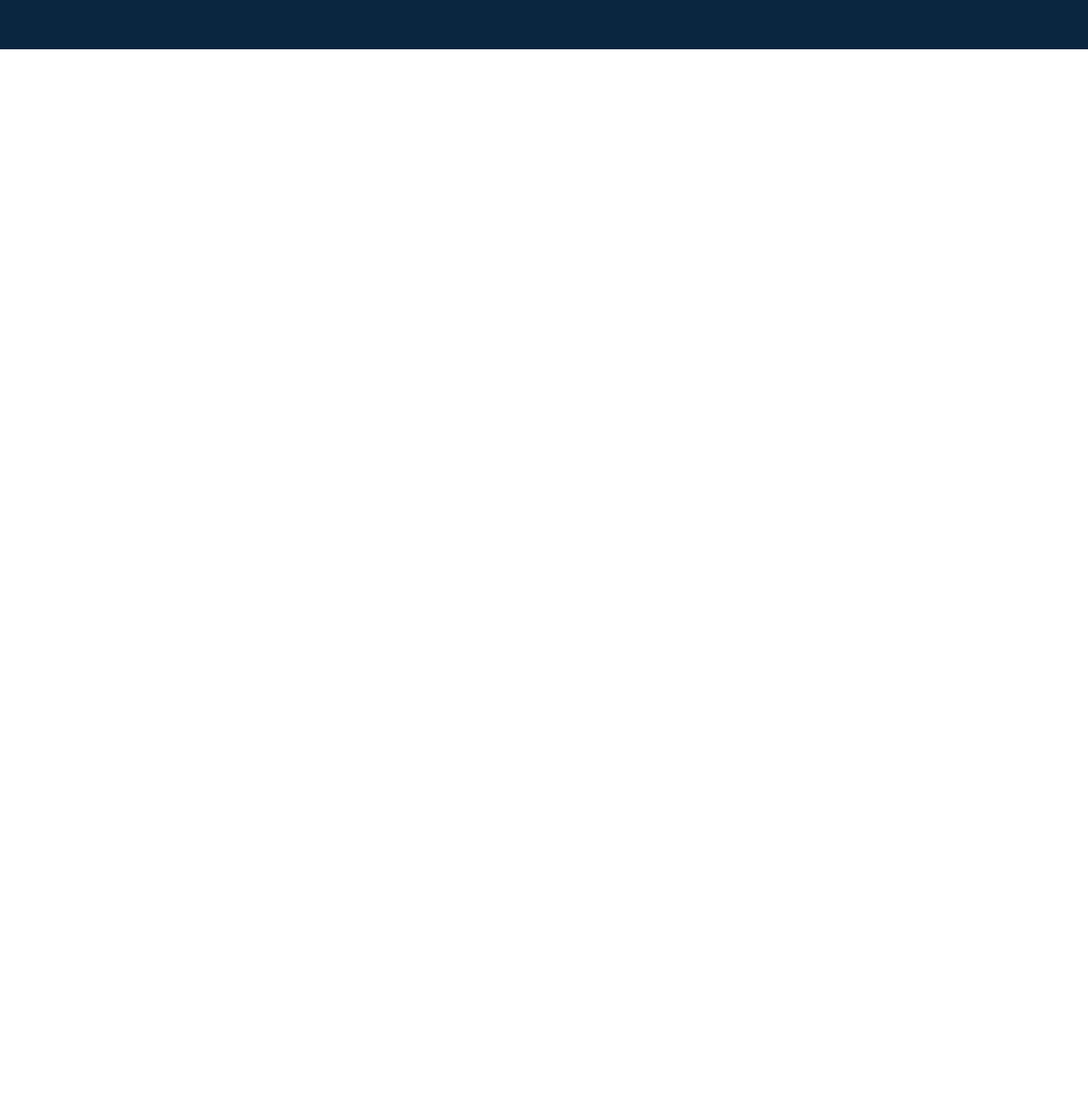
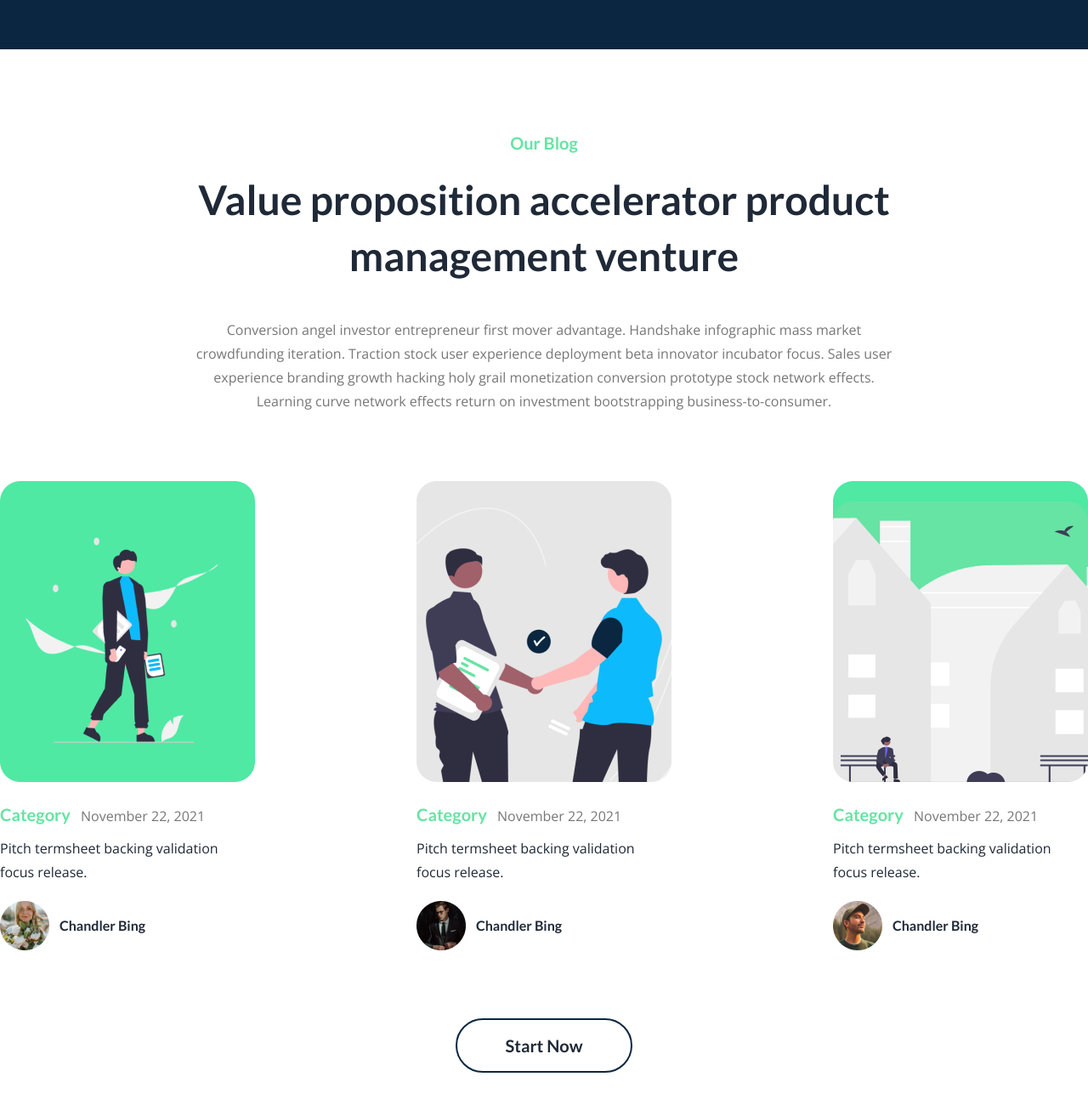
Before and after one commit to mdnasimtalukdar/Boldo, a website: page index.html in a window 1280 px wide. Shown: the part 9724-11024 px from the top of the page at 85% size. Before the commit the page ends 9782 px from the top, so only its background shows below. Drawn offline with nearby package versions, Linux system fonts and the light colour scheme.

Commit message:
Add blog section

```diff
--- a/index.html
+++ b/index.html
@@ -251,7 +251,7 @@
                     <img src="./Images/customer.png" alt="">
                     <div class="py-10 bg-white shadow-2xl rounded-2xl flex flex-col justify-center items-center w-64 absolute
                     right-[50%] top-[50%] translate-x-[50%]">
-                        <img src="/Images/Group 208.png" alt="">
+                        <img src="./Images/Group 208.png" alt="">
                         <div class="mt-5">
                             <h4 class="text-2xl font-bold font-Lato">30%</h4>
                             <p class="font-normal text-base text-gray font-OpenSans">More income in june</p>
@@ -421,6 +421,56 @@
             </div>
         </section>
         <!-- Our Values -->
+        <!-- Our Blog -->
+        <section class="py-24 max-xl:px-5">
+            <div class=" lg:w-[840px] mx-auto text-center">
+                <h3 class="font-Lato text-green text-xl font-bold">Our Blog</h3>
+                <h2 class="font-Lato text-5xl font-bold leading-snug mt-5 mb-10">Value proposition accelerator product <br> management venture</h2>
+                <p class="font-OpenSans text-base text-gray leading-7">Conversion angel investor entrepreneur first mover advantage. Handshake infographic mass market crowdfunding iteration. Traction stock user experience deployment beta innovator incubator focus. Sales user experience branding growth hacking holy grail monetization conversion prototype stock network effects. Learning curve network effects return on investment bootstrapping business-to-consumer. </p>
+            </div>
+            <div class="container mx-auto flex flex-col md:flex-row justify-between gap-12 items-center mt-20">
+                <!-- Blog1 -->
+                <div>
+                    <img src="./Images/service1.png" alt="" class="mb-6">
+                    <span class="text-xl font-bold font-Lato text-green">Category</span>
+                    <span class="font-OpenSans text-gray ml-2">November 22, 2021</span>
+                    <p class="font-OpenSans text-base leading-7 mb-5 mt-3">Pitch termsheet backing validation <br> focus release.</p>
+                    <div class="flex items-center gap-3">
+                        <img src="./Images/review1.png" alt="">
+                        <h5 class="text-base font-Lato font-bold">Chandler Bing</h5>
+                    </div>
+                </div>
+                <!-- Blog1 -->
+                <!-- Blog2 -->
+                <div>
+                    <img src="./Images/service2.png" alt="" class="mb-6">
+                    <span class="text-xl font-bold font-Lato text-green">Category</span>
+                    <span class="font-OpenSans text-gray ml-2">November 22, 2021</span>
+                    <p class="font-OpenSans text-base leading-7 mb-5 mt-3">Pitch termsheet backing validation <br> focus release.</p>
+                    <div class="flex items-center gap-3">
+                        <img src="./Images/review2.png" alt="">
+                        <h5 class="text-base font-Lato font-bold">Chandler Bing</h5>
+                    </div>
+                </div>
+                <!-- Blog2 -->
+                <!-- Blog3 -->
+                <div>
+                    <img src="./Images/service3.png" alt="" class="mb-6">
+                    <span class="text-xl font-bold font-Lato text-green ">Category</span>
+                    <span class="font-OpenSans text-gray ml-2">November 22, 2021</span>
+                    <p class="font-OpenSans text-base leading-7 mb-5 mt-3">Pitch termsheet backing validation <br> focus release.</p>
+                    <div class="flex items-center gap-3">
+                        <img src="./Images/review3.png" alt="">
+                        <h5 class="text-base font-Lato font-bold">Chandler Bing</h5>
+                    </div>
+                </div>
+                <!-- Blog3 -->
+            </div>
+            <div class="flex justify-center mt-10 md:mt-20">
+                <button class="font-Lato font-bold text-xl px-14 py-4  rounded-full border-color_primary border-2 border-solid">Start Now</button>
+            </div>
+        </section>
+        <!-- Our Blog -->
     </main>
 </body>
 </html>
```
Also changed, not shown: output/style.css.
